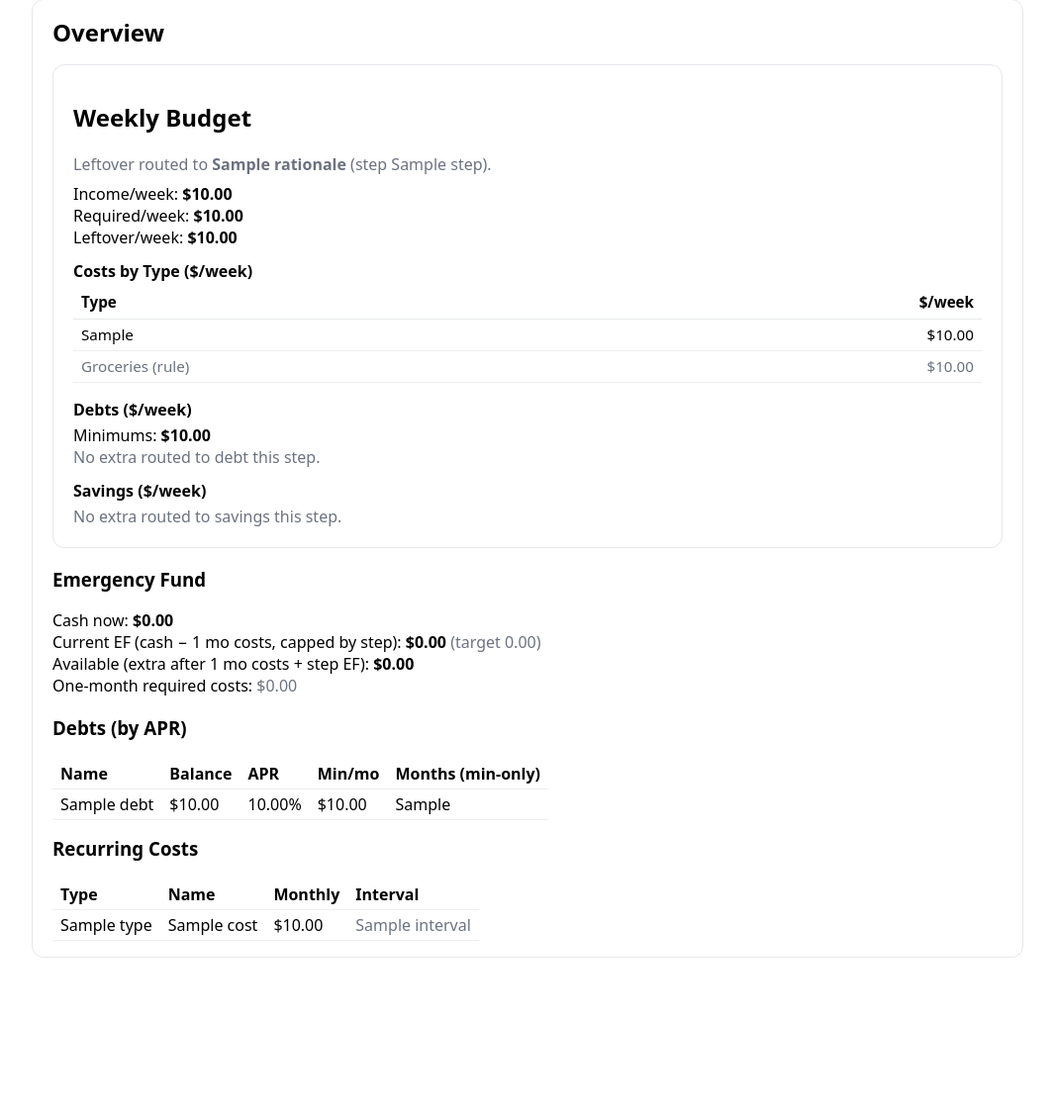
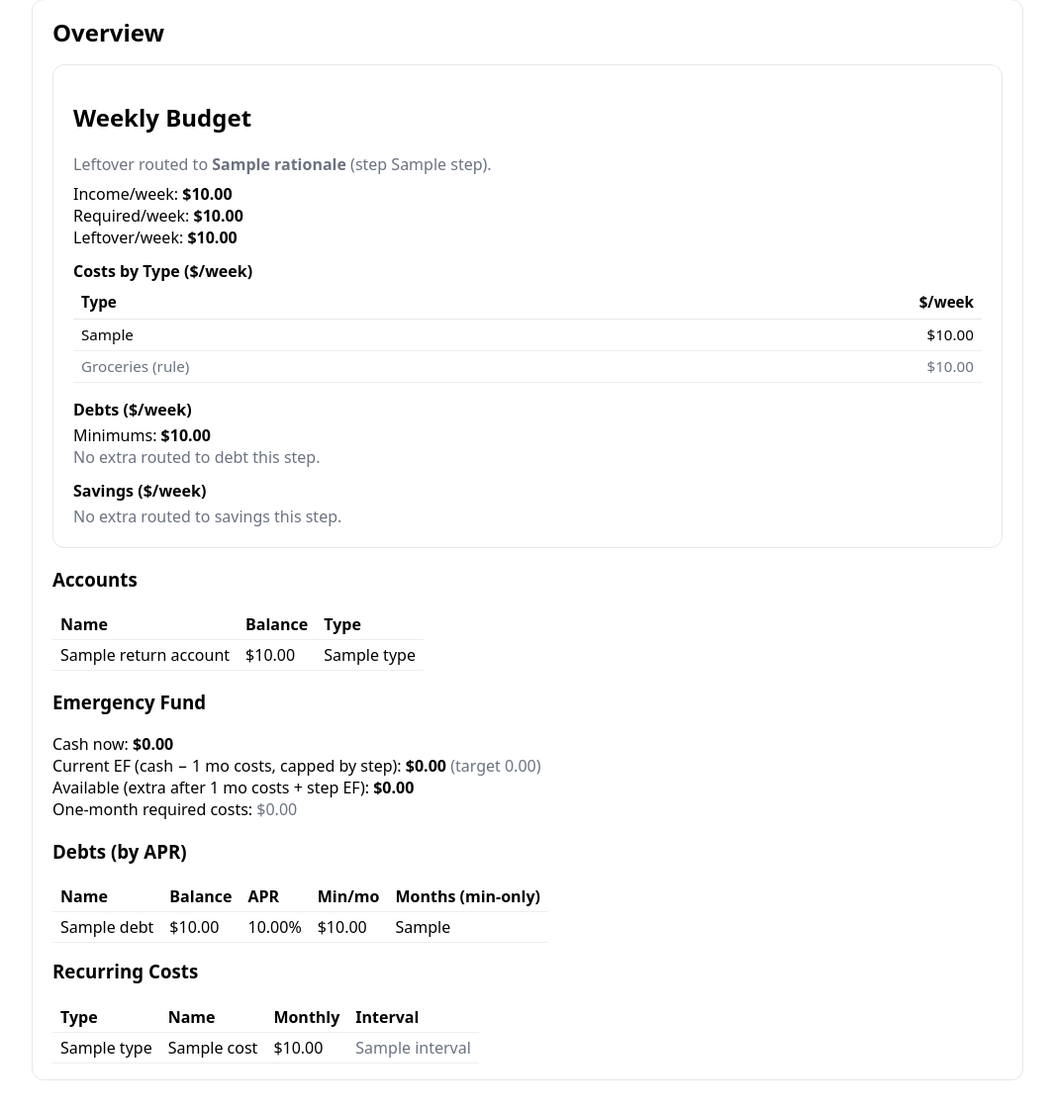
Before and after one commit to EnriqueGalindo/p-fi, a Flask app: template app/templates/overview.html in a window 1280 px wide. Shown: the part 55-1179 px from the top of the page at 99% size, without its empty margins (0-1065 px from the left). Before the commit the page ends 1023 px from the top, so only its background shows below. Run offline with Flask 3, Linux system fonts and the light colour scheme; the template is opened without the code that fills it: most values are stand-ins (such as "Sample title", 1, 10 or a date in 2020).

Commit message:
add account balance to overview

```diff
--- a/app/blueprints/plan.py
+++ b/app/blueprints/plan.py
@@ -61,6 +61,11 @@ def overview():
     for a in accounts:
         if (a.get("type") or "").lower() in CASH_TYPES:
             cash_now += float(a.get("balance") or 0)
+            return_accounts = {
+                "name": a.get("name") or "",
+                "balance": round(float(a.get("balance") or 0), 2),
+                "type": (a.get("type") or "").lower(),
+            }
 
     # monthly expenses consistent with plan_engine
     costs_monthly = sum(_to_monthly(c.get("amount"), c.get("interval")) for c in costs)
@@ -132,11 +137,12 @@ def overview():
 
     return render_template(
         "overview.html",
+        return_accounts=return_accounts,
         summary=summary,
         debts=debts_rows,
         costs=cost_rows,
-        weekly=weekly,  # <-- add this
-        plan=plan,      # optional if your template needs current step/rationale text
+        weekly=weekly,
+        plan=plan,
     )
 
 
--- a/app/templates/overview.html
+++ b/app/templates/overview.html
@@ -61,6 +61,19 @@
     {% endif %}
     </div>
 
+<h3>Accounts</h3>
+<table>
+  <thead><tr><th>Name</th><th>Balance</th><th>Type</th></tr></thead>
+  <tbody>
+    {% for a in return_accounts %}
+    <tr>
+      <td>{{ a.name }}</td>
+      <td>${{ '%.2f'|format(a.balance) }}</td>
+      <td>{{ a.type }}</td>
+    </tr>
+    {% endfor %}
+  </tbody>
+</table>
 
   <h3>Emergency Fund</h3>
 <p>
```
